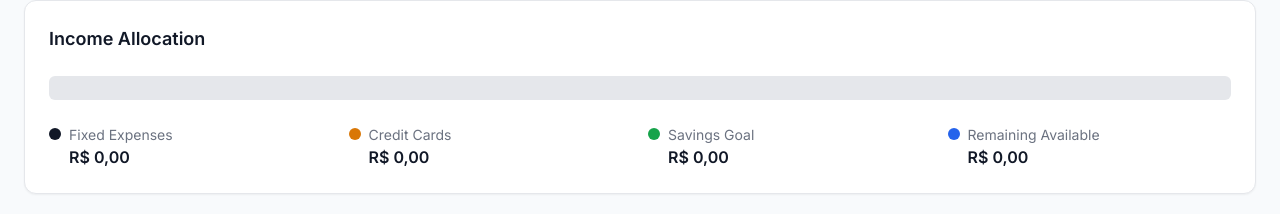
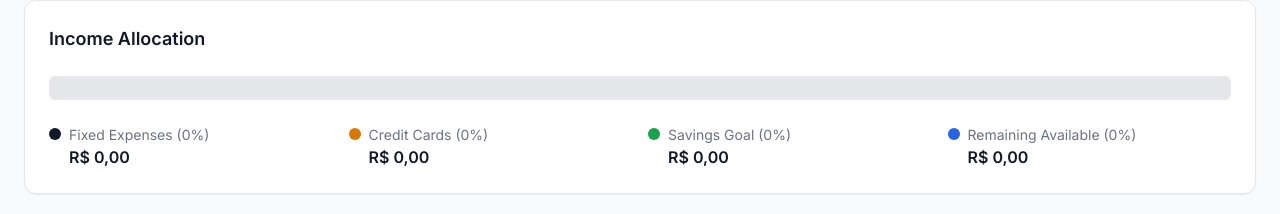
Before and after one commit to IanBaldo/finance-app, a Vue app: page / in a window 1280 px wide. Shown: the part 240-454 px from the top of the page. Built offline with nearby package versions, Linux system fonts and the light colour scheme; the HTML template or start-up script is replaced by a standard one.

Commit message:
Added percentage values to the allocation categories

```diff
--- a/src/components/IncomeAllocation.vue
+++ b/src/components/IncomeAllocation.vue
@@ -18,28 +18,28 @@ const store = useFinanceStore();
       <div class="legend-item">
         <div class="dot fixed"></div>
         <div>
-          <div class="text-sm">Fixed Expenses</div>
+          <div class="text-sm">Fixed Expenses ({{formatPercent(store.fixedExpenses, store.income)}})</div>
           <div class="font-semibold">{{ formatBRL(store.fixedExpenses) }}</div>
         </div>
       </div>
       <div class="legend-item">
         <div class="dot credit"></div>
         <div>
-          <div class="text-sm">Credit Cards</div>
+          <div class="text-sm">Credit Cards ({{formatPercent(store.monthlyCommitments, store.income)}})</div>
           <div class="font-semibold">{{ formatBRL(store.monthlyCommitments) }}</div>
         </div>
       </div>
       <div class="legend-item">
         <div class="dot savings"></div>
         <div>
-          <div class="text-sm">Savings Goal</div>
+          <div class="text-sm">Savings Goal ({{formatPercent(store.savingsTargetAmount, store.income)}})</div>
           <div class="font-semibold">{{ formatBRL(store.savingsTargetAmount) }}</div>
         </div>
       </div>
       <div class="legend-item">
         <div class="dot available"></div>
         <div>
-          <div class="text-sm">Remaining Available</div>
+          <div class="text-sm">Remaining Available ({{formatPercent(store.availableToSpend - store.savingsTargetAmount, store.income)}})</div>
           <div class="font-semibold">{{ formatBRL(store.availableToSpend - store.savingsTargetAmount) }}</div>
         </div>
       </div>
```
